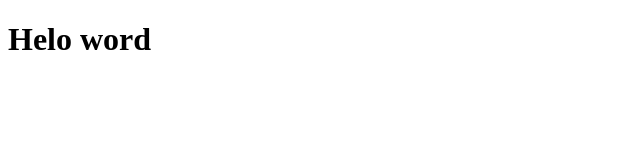
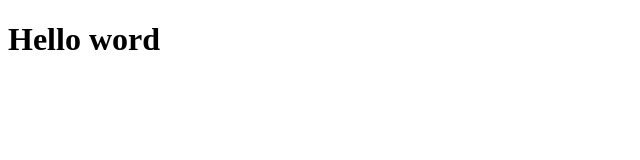
Before and after one commit to alscalaca/Estudo, a React (Vite) app in the folder 01-Fundamentos-Reatcjs/: page / in a window 1280 px wide. Shown: the top 160 px of the page, without its empty margins (0-640 px from the left). Built offline with nearby package versions, Linux system fonts and the light colour scheme.

Commit message:
Update App.jsx

```diff
--- a/01-Fundamentos-Reatcjs/src/App.jsx
+++ b/01-Fundamentos-Reatcjs/src/App.jsx
@@ -1,5 +1,5 @@
 function App() {
-  return <h1>Helo word</h1>;
+  return <h1>Hello word</h1>;
 }
 
 export default App;
```
